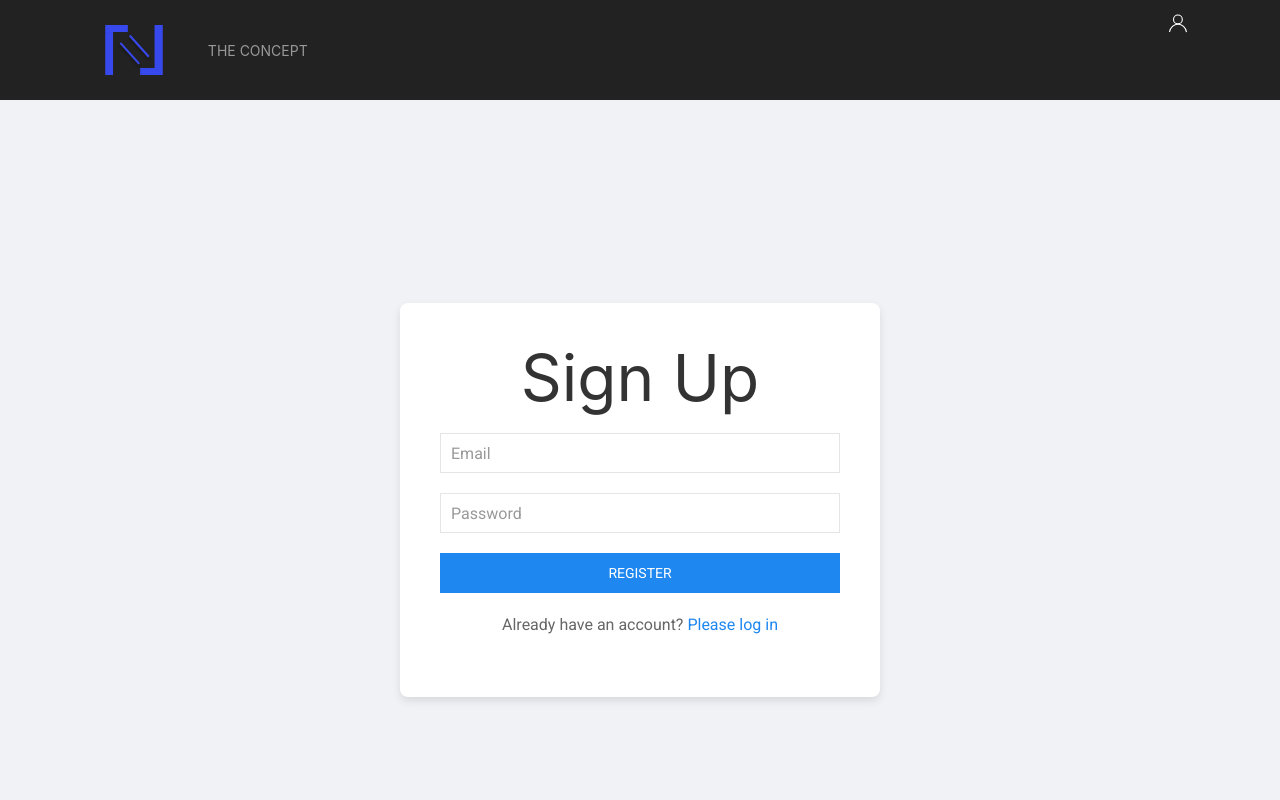
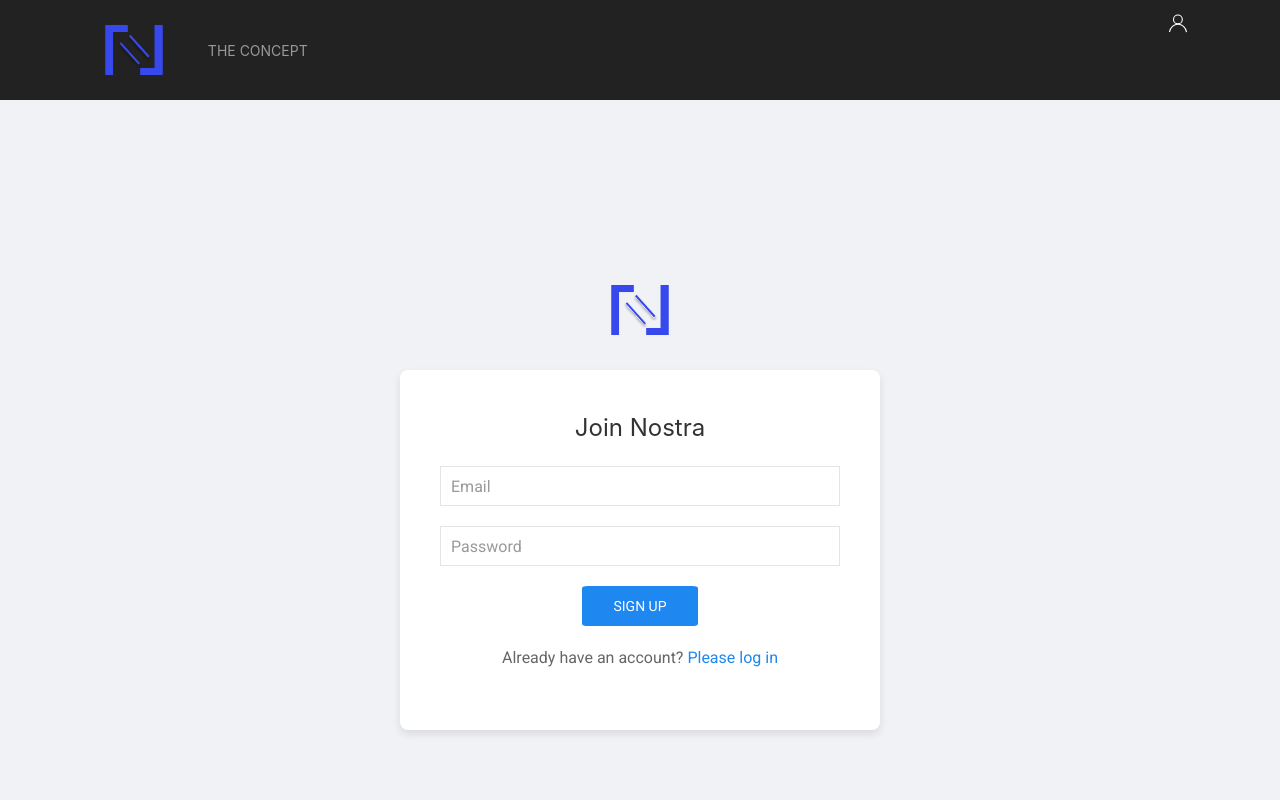
Before and after one commit to erwannlenoach/interest-rate-fe, a Next.js app: page /signup in a window 1280 px wide. Shown: the top 800 px of the page. Built offline with nearby package versions, Linux system fonts and the light colour scheme.

Commit message:
fix/redesiging

```diff
--- a/app/components/connexion-info/page.js
+++ b/app/components/connexion-info/page.js
@@ -101,7 +101,7 @@ const ConnexionInfo = ({ user }) => {
         <div className="uk-flex uk-flex-center uk-margin-large-top">
           <button
             type="submit"
-            className="uk-button uk-button-primary"
+            className="uk-button uk-button-primary button-rounded"
             disabled={isLoading}
           >
             {isLoading ? "Updating..." : "Update Profile"}
--- a/app/components/edit-password/page.js
+++ b/app/components/edit-password/page.js
@@ -113,7 +113,7 @@ const EditPassword = ({ user, token }) => {
         <div className="uk-flex uk-flex-center uk-margin-large-top">
           <button
             type="submit"
-            className="uk-button uk-button-primary"
+            className="uk-button uk-button-primary button-rounded"
             disabled={isLoading}
           >
             {isLoading ? "Changing Password..." : "Change Password"}
--- a/app/components/header/page.js
+++ b/app/components/header/page.js
@@ -11,7 +11,6 @@ import { jwtDecode } from "jwt-decode";
 
 export default function Header() {
   const [isOpen, setIsOpen] = useState(false);
-  const [userName, setUsername] = useState(null);
 
   useEffect(() => {
     UIkit.use(Icons);
@@ -54,15 +53,14 @@ export default function Header() {
         <div className="uk-navbar-right uk-margin-large-right">
           {token ? (
             <>
-              <span className="uk-margin-right">Welcome, {userName}</span>
               <Link href="/profile">
-                <button className="uk-button uk-button-primary uk-margin-right">
+                <button className="uk-button uk-button-primary uk-margin-right button-rounded">
                   My Profile
                 </button>
               </Link>
               <div className="uk-inline">
                 <button
-                  className="uk-button uk-button-primary uk-margin-right"
+                  className="uk-button uk-button-primary uk-margin-right button-rounded"
                   type="button"
                   aria-haspopup="true"
                   aria-expanded={isOpen} // Add aria-expanded to manage state visibility
@@ -83,7 +81,7 @@ export default function Header() {
                   </ul>
                 </div>
               </div>
-              <button onClick={logout} className="uk-button uk-button-danger">
+              <button onClick={logout} className="uk-button uk-button-danger button-rounded">
                 Logout
               </button>
             </>
@@ -94,7 +92,7 @@ export default function Header() {
                 type="button"
                 onClick={toggleMenu}
                 aria-haspopup="true"
-                aria-expanded={isOpen} // Add aria-expanded to manage state visibility
+                aria-expanded={isOpen}
               >
                 <span data-uk-icon="icon: user" className="uk-icon"></span>
               </button>
--- a/app/globals.css
+++ b/app/globals.css
@@ -17,3 +17,7 @@ h1, .title {
 p, .subtitle {
   font-family: 'Roboto', sans-serif;
 }
+
+.button-rounded {
+  border-radius: 5%;
+}
--- a/app/hoc/withAuth.js
+++ b/app/hoc/withAuth.js
@@ -22,7 +22,7 @@ const withAuth = (WrappedComponent) => {
     }, [token, router]);
 
     if (loading) {
-      return <div>Loading...</div>; // Render a loading state while checking for the token
+      return <div>Loading...</div>;
     }
 
     return token ? <WrappedComponent {...props} /> : null;
--- a/app/login/styles.css
+++ b/app/login/styles.css
@@ -2,6 +2,7 @@
 .login-container {
     display: flex;
     justify-content: center;
+    flex-direction: column;
     align-items: center;
     height: 100vh; /* Full height of the viewport */
     background-color: #f0f2f5; /* Light background color */
--- a/app/signup/page.js
+++ b/app/signup/page.js
@@ -42,8 +42,15 @@ const SignupPage = () => {
 
   return (
     <div className="signup-container">
+      <div className="logo-container uk-margin">
+        <img
+          src="/logo.svg"
+          alt="Profile Icon"
+          className="uk-navbar-item uk-padding-small"
+        />
+      </div>
       <div className="signup-form-container">
-        <h1 className="uk-heading-medium uk-text-center">Sign Up</h1>
+        <h3 className="uk-text-large uk-text-center uk-text-emphasis">Join Nostra</h3>
         {error && <div className="uk-alert-danger uk-margin">{error}</div>}
         <form onSubmit={handleSignup}>
           <div className="uk-margin">
@@ -66,13 +73,15 @@ const SignupPage = () => {
               required
             />
           </div>
-          <button
-            type="submit"
-            className="uk-button uk-button-primary uk-width-1-1"
-            disabled={isLoading}
-          >
-            {isLoading ? "Signing Up..." : "Register"}
-          </button>
+          <div className="uk-flex uk-flex-center uk-flex-middle">
+            <button
+              type="submit"
+              className="uk-button uk-button-primary button-rounded"
+              disabled={isLoading}
+            >
+              {isLoading ? "Signing Up..." : "Sign up"}
+            </button>
+          </div>
         </form>
         <p className="uk-text-center uk-margin-top">
           Already have an account? <Link href="/login">Please log in</Link>
--- a/app/signup/styles.css
+++ b/app/signup/styles.css
@@ -1,10 +1,11 @@
 
 .signup-container {
     display: flex;
+    flex-direction: column;
     justify-content: center;
     align-items: center;
-    height: 100vh; /* Full height of the viewport */
-    background-color: #f0f2f5; /* Light background color */
+    height: 100vh;
+    background-color: #f0f2f5;
   }
 
   .signup-form-container {
```
Also changed, not shown: app/login/page.js (+21 -5 lines), styles/global.css (deleted).
